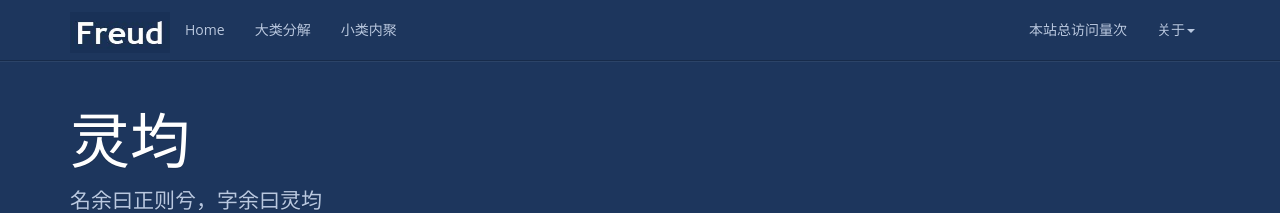
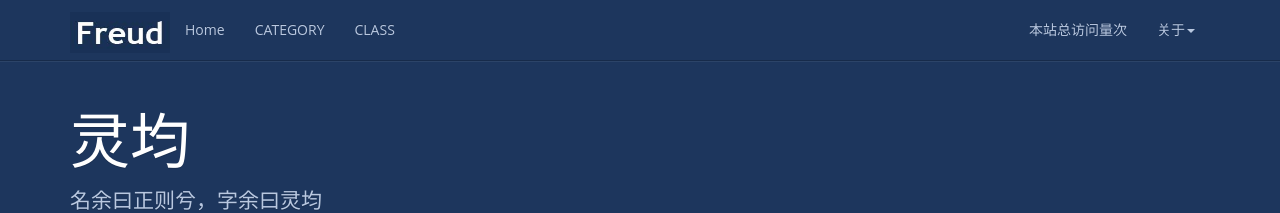
Before and after one commit to benxiaohail/benxiaohail.github.io, a Jekyll site: the page built from index.html, in a window 1280 px wide. Shown: the top 213 px of the page. Built offline with Jekyll 4.4.1, drawn with Linux system fonts in a browser that asks for light colours; nearby versions of some CDN libraries; a script that is not in the unit is left out; the list of posts is cut into pages by our own code; comment, search, counter and statistics services are not loaded.

Commit message:
。。。

```diff
--- a/_config.yml
+++ b/_config.yml
@@ -2,7 +2,7 @@
 name: 灵均
 email: 435504468@qq.com
 author: 笨小孩
-url: http://www.hifreud.com
+url: 。。。
 #resume_site: http://www.hifreud.com/Resume.io/
 github: https://github.com/benxiaohail
 baseurl: "/"
--- a/_includes/header.html
+++ b/_includes/header.html
@@ -16,10 +16,10 @@
           <a href="{{ '/' | prepend: site.baseurl }}">Home</a>
         </li>
         <li>
-          <a href="{{ '/categories/' | prepend: site.baseurl }}">大类分解</a>
+          <a href="{{ '/categories/' | prepend: site.baseurl }}">CATEGORY</a>
         </li>
         <li>
-          <a href="{{ '/tag' | prepend: site.baseurl }}">小类内聚</a>
+          <a href="{{ '/tag' | prepend: site.baseurl }}">CLASS</a>
         </li>
       </ul>
       <ul class="nav navbar-nav navbar-right">
@@ -32,11 +32,11 @@
             <li><a rel="nofollow" target="_blank" href="{{site.github}}">Github</a></li>
             <li><a rel="nofollow" target="_blank" href="{{site.resume_site}}">关于作者</a></li>
             <li><a rel="nofollow" href="{{ '/books' | prepend: site.baseurl }}">我的书单</a></li>
-            <li><a rel="nofollow" href="http://www.hifreud.com/domains/">域名管理</a></li>
+            <!--<li><a rel="nofollow" href="http://www.hifreud.com/domains/">域名管理</a></li>-->
             <li><a rel="nofollow" href="{{ '/reference' | prepend: site.baseurl }}">推荐博客</a></li>
             <li><a href="{{ '/feed.xml' | prepend: site.baseurl }}">RSS订阅</a></li>
             <li class="divider"></li>
-            <li><a rel="nofollow" target="_blank" href="https://github.com/luoyan35714/LessOrMore.git">本项目</a></li>
+            <li><a rel="nofollow" target="_blank" href="https://github.com/benxiaohail/benxiaohail.github.io.git">本项目</a></li>
           </ul>
         </li>
       </ul>
```
